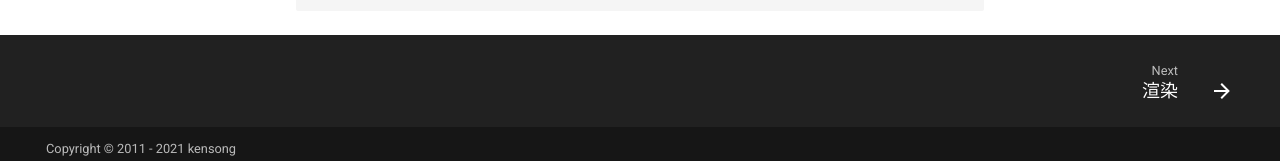
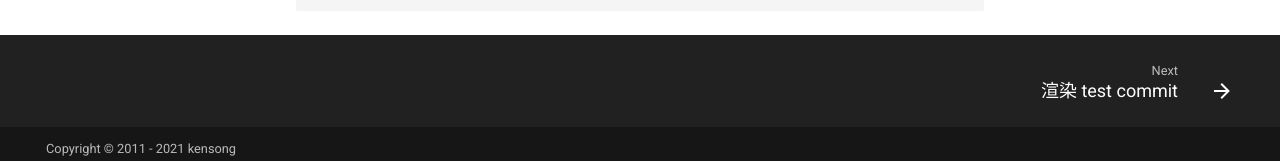
Before and after one commit to kensong-online/index, a plain HTML site: page index.html in a window 1280 px wide. Shown: the part 808-969 px from the top of the page. Drawn offline with Linux system fonts and the light colour scheme.

Commit message:
chore: test mac commit

```diff
--- a/index.html
+++ b/index.html
@@ -421,7 +421,7 @@ docs/
               <span class="md-footer__direction">
                 Next
               </span>
-              渲染
+              渲染 test commit
             </div>
           </div>
           <div class="md-footer__button md-icon">
```
